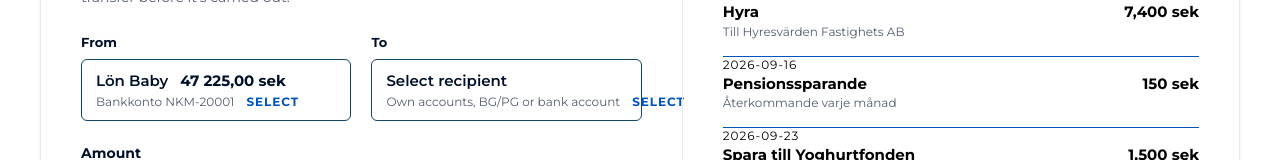
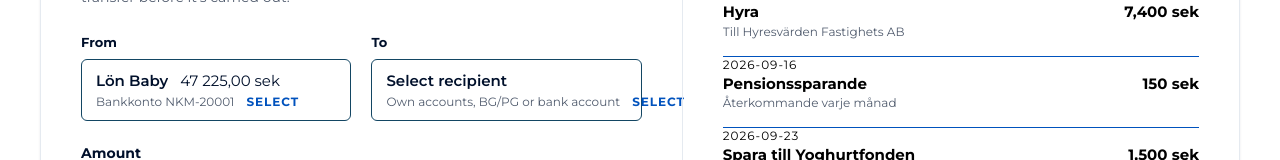
Before and after one commit to chas-challenge-2026/nordiska-team1, a React (Vite) app in the folder frontend/: page /transfer in a window 1280 px wide. Shown: the part 352-512 px from the top of the page. Built offline with nearby package versions, Linux system fonts and the light colour scheme.

Commit message:
changed the fontsizes in from account box

```diff
--- a/frontend/src/pages/TransferPage.tsx
+++ b/frontend/src/pages/TransferPage.tsx
@@ -89,7 +89,7 @@ function AccountTriggerButton({
                         {name}
                     </span>
                     {balance && (
-                        <span className="flex-none text-[15px] font-bold text-dark-navy">
+                        <span className="flex-none text-[15px] text-dark-navy">
                             {balance}
                         </span>
                     )}
```
